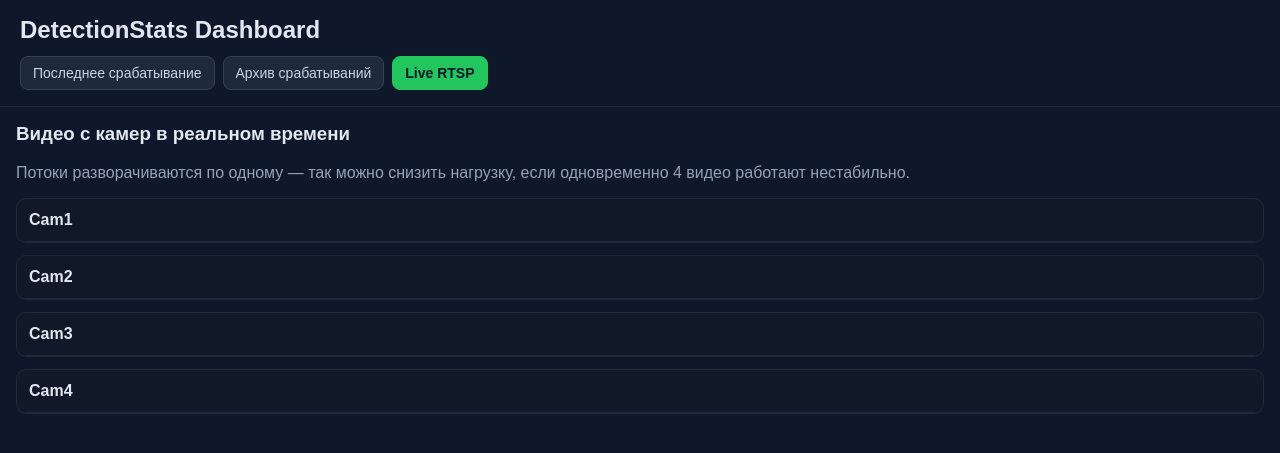
After one commit to Twilodrone/DetectionStats, a Flask app: page /live in a window 1280 px wide. The commit adds this page. Shown: the top 453 px of the page. Run offline with Flask 3, Linux system fonts and the light colour scheme.

Commit message:
Add live RTSP tab with configurable camera streams

```diff
--- a/app.py
+++ b/app.py
@@ -2,6 +2,7 @@ import json
 import os
 import shutil
 import sqlite3
+import subprocess
 import threading
 import time
 from datetime import datetime, timezone
@@ -21,6 +22,7 @@ CAMERA_PICTURES_DIR = Path(os.getenv("CAMERA_PICTURES_DIR", "/home/sdp/Detector/
 EVENT_ARCHIVE_DIR = Path(os.getenv("EVENT_ARCHIVE_DIR", "./event_archive"))
 WEB_HOST = os.getenv("WEB_HOST", "0.0.0.0")
 WEB_PORT = int(os.getenv("WEB_PORT", "8080"))
+RTSP_CONFIG_PATH = Path(os.getenv("RTSP_CONFIG_PATH", "camera_streams.json"))
 
 CAM_KEYS = ["Cam1", "Cam2", "Cam3", "Cam4"]
 REDIS_KEYS = [
@@ -38,6 +40,24 @@ REDIS_KEYS = [
 
 def utc_now_iso() -> str:
     return datetime.now(timezone.utc).isoformat()
+
+
+def load_rtsp_config(config_path: Path) -> dict[str, str]:
+    if not config_path.exists():
+        return {}
+
+    with config_path.open("r", encoding="utf-8") as fh:
+        raw = json.load(fh)
+
+    if not isinstance(raw, dict):
+        return {}
+
+    streams: dict[str, str] = {}
+    for key in CAM_KEYS:
+        value = raw.get(key)
+        if isinstance(value, str) and value.strip():
+            streams[key] = value.strip()
+    return streams
 
 
 class SignalRepository:
@@ -214,6 +234,7 @@ watcher = RedisWatcher(repo)
 watcher.start()
 
 app = Flask(__name__)
+RTSP_STREAMS = load_rtsp_config(RTSP_CONFIG_PATH)
 
 
 @app.route("/")
@@ -224,6 +245,11 @@ def index() -> str:
 @app.route("/archive")
 def archive() -> str:
     return render_template("archive.html")
+
+
+@app.route("/live")
+def live() -> str:
+    return render_template("live.html", cams=CAM_KEYS, streams=RTSP_STREAMS)
 
 
 @app.route("/events/<int:event_id>")
@@ -294,5 +320,63 @@ def archived_event_camera_image(event_id: int, cam_name: str):
     return send_file(image_path, mimetype="image/jpeg", max_age=0)
 
 
+@app.route("/api/live/<cam_name>/mjpeg")
+def live_stream(cam_name: str):
+    if cam_name not in CAM_KEYS:
+        return jsonify({"error": "Unknown camera"}), 404
+
+    rtsp_url = RTSP_STREAMS.get(cam_name)
+    if not rtsp_url:
+        return jsonify({"error": f"RTSP stream for {cam_name} is not configured"}), 404
+
+    def generate():
+        cmd = [
+            "ffmpeg",
+            "-rtsp_transport",
+            "tcp",
+            "-i",
+            rtsp_url,
+            "-f",
+            "mjpeg",
+            "-q:v",
+            "5",
+            "-vf",
+            "fps=10,scale=960:-1",
+            "pipe:1",
+        ]
+        proc = subprocess.Popen(
+            cmd,
+            stdout=subprocess.PIPE,
+            stderr=subprocess.DEVNULL,
+            bufsize=0,
+        )
+        try:
+            assert proc.stdout is not None
+            buffer = b""
+            for chunk in iter(lambda: proc.stdout.read(4096), b""):
+                buffer += chunk
+                while True:
+                    start = buffer.find(b"\xff\xd8")
+                    end = buffer.find(b"\xff\xd9")
+                    if start != -1 and end != -1 and end > start:
+                        frame = buffer[start : end + 2]
+                        buffer = buffer[end + 2 :]
+                        yield (
+                            b"--frame\r\n"
+                            b"Content-Type: image/jpeg\r\n\r\n" + frame + b"\r\n"
+                        )
+                    else:
+                        break
+        finally:
+            proc.kill()
+            proc.wait()
+
+    return Response(
+        generate(),
+        mimetype="multipart/x-mixed-replace; boundary=frame",
+        headers={"Cache-Control": "no-store"},
+    )
+
+
 if __name__ == "__main__":
     app.run(host=WEB_HOST, port=WEB_PORT, debug=False)
--- a/templates/archive.html
+++ b/templates/archive.html
@@ -63,6 +63,7 @@
       <div class="tabs">
         <a class="tab" href="/">Последнее срабатывание</a>
         <a class="tab active" href="/archive">Архив срабатываний</a>
+        <a class="tab" href="/live">Live RTSP</a>
       </div>
     </header>
 
--- a/templates/index.html
+++ b/templates/index.html
@@ -100,6 +100,7 @@
       <div class="tabs">
         <a class="tab active" href="/">Последнее срабатывание</a>
         <a class="tab" href="/archive">Архив срабатываний</a>
+        <a class="tab" href="/live">Live RTSP</a>
       </div>
     </header>
 
--- /dev/null
+++ b/templates/live.html
@@ -0,0 +1,129 @@
+<!doctype html>
+<html lang="ru">
+  <head>
+    <meta charset="UTF-8" />
+    <meta name="viewport" content="width=device-width, initial-scale=1.0" />
+    <title>Live RTSP</title>
+    <style>
+      body {
+        margin: 0;
+        font-family: Arial, sans-serif;
+        background: #0f172a;
+        color: #e2e8f0;
+      }
+      header {
+        padding: 16px 20px;
+        border-bottom: 1px solid #1e293b;
+      }
+      .tabs {
+        margin-top: 12px;
+        display: flex;
+        gap: 8px;
+      }
+      .tab {
+        display: inline-block;
+        text-decoration: none;
+        color: #cbd5e1;
+        background: #1e293b;
+        border: 1px solid #334155;
+        border-radius: 8px;
+        padding: 8px 12px;
+        font-size: 14px;
+      }
+      .tab.active {
+        color: #0f172a;
+        background: #22c55e;
+        border-color: #22c55e;
+        font-weight: 700;
+      }
+      .panel {
+        padding: 16px;
+      }
+      .muted {
+        color: #94a3b8;
+      }
+      details {
+        border: 1px solid #1f2937;
+        border-radius: 10px;
+        background: #111827;
+        margin-bottom: 12px;
+        overflow: hidden;
+      }
+      summary {
+        cursor: pointer;
+        list-style: none;
+        padding: 12px;
+        font-weight: 700;
+        border-bottom: 1px solid #1f2937;
+      }
+      summary::-webkit-details-marker {
+        display: none;
+      }
+      .stream-wrap {
+        padding: 12px;
+      }
+      .camera-image {
+        width: 100%;
+        max-width: 960px;
+        aspect-ratio: 16 / 9;
+        object-fit: cover;
+        display: block;
+        background: #020617;
+        border-radius: 8px;
+      }
+      .camera-hint {
+        margin-bottom: 10px;
+        color: #94a3b8;
+        font-size: 14px;
+      }
+    </style>
+  </head>
+  <body>
+    <header>
+      <h2 style="margin: 0 0 6px 0">DetectionStats Dashboard</h2>
+      <div class="tabs">
+        <a class="tab" href="/">Последнее срабатывание</a>
+        <a class="tab" href="/archive">Архив срабатываний</a>
+        <a class="tab active" href="/live">Live RTSP</a>
+      </div>
+    </header>
+
+    <div class="panel">
+      <h3 style="margin-top: 0">Видео с камер в реальном времени</h3>
+      <p class="muted" style="margin-top: 0">
+        Потоки разворачиваются по одному — так можно снизить нагрузку, если одновременно 4 видео работают нестабильно.
+      </p>
+
+      {% for cam in cams %}
+      <details class="stream-card">
+        <summary>{{ cam }}</summary>
+        <div class="stream-wrap">
+          {% if cam in streams %}
+          <div class="camera-hint">Источник: {{ streams[cam] }}</div>
+          <img class="camera-image" data-src="/api/live/{{ cam }}/mjpeg" alt="{{ cam }} live" />
+          {% else %}
+          <div class="muted">Для {{ cam }} не задан RTSP URL в файле конфигурации.</div>
+          {% endif %}
+        </div>
+      </details>
+      {% endfor %}
+    </div>
+
+    <script>
+      for (const details of document.querySelectorAll('details')) {
+        details.addEventListener('toggle', () => {
+          const img = details.querySelector('img[data-src]');
+          if (!img) return;
+
+          if (details.open) {
+            if (!img.src) {
+              img.src = img.dataset.src;
+            }
+          } else {
+            img.removeAttribute('src');
+          }
+        });
+      }
+    </script>
+  </body>
+</html>
```
Also changed, not shown: README.md, 1 other file.
